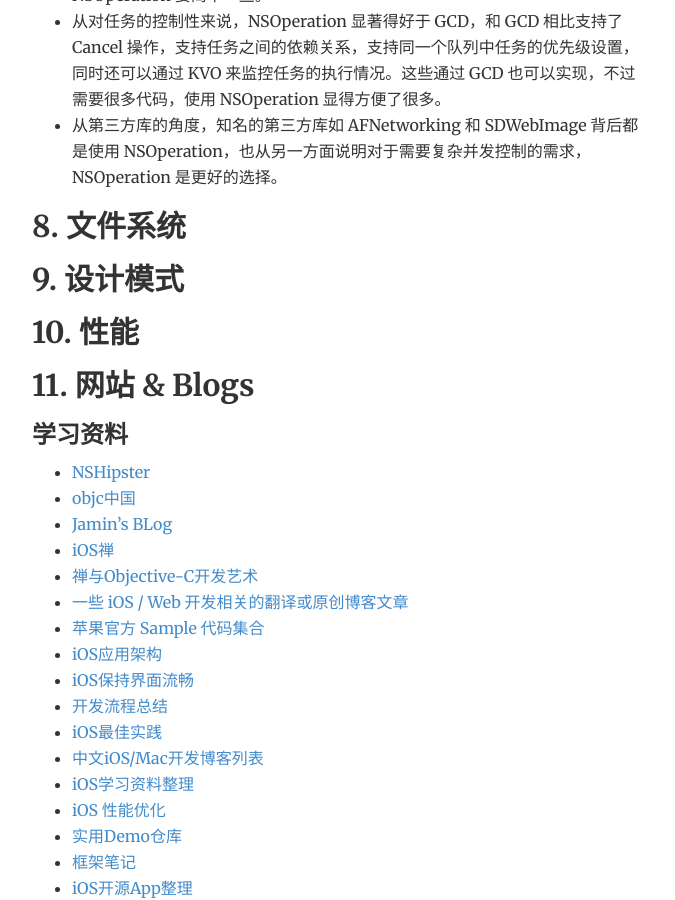
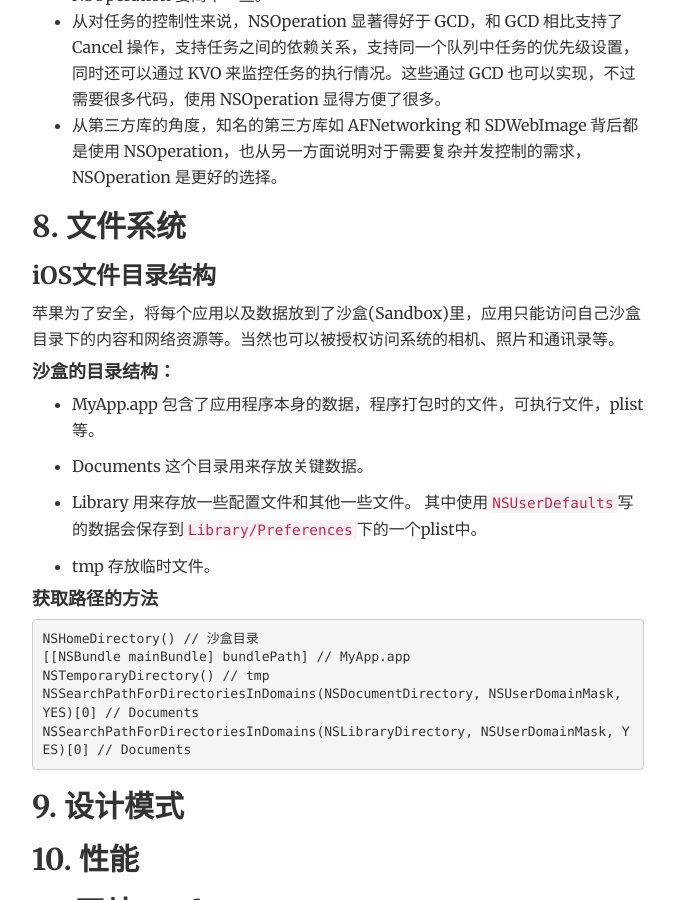
Before and after one commit to FaiChou/faichou.github.io, a Jekyll site: the page built from _posts/2016-05-09-Cocoa Touch.md, in a window 1280 px wide and 900 px high, scrolled down 11249 px. Shown: the whole window, without its empty margins (302-977 px from the left). Built offline with Jekyll 4.4.1, drawn with Linux system fonts in a browser that asks for light colours; comment, search, counter and statistics services are not loaded.

Commit message:
Update 2016-05-09-Cocoa Touch.md

````diff
--- a/_posts/2016-05-09-Cocoa Touch.md
+++ b/_posts/2016-05-09-Cocoa Touch.md
@@ -486,6 +486,39 @@
 
 ## 8. 文件系统
 
+
+
+### iOS文件目录结构
+
+苹果为了安全，将每个应用以及数据放到了沙盒(Sandbox)里，应用只能访问自己沙盒目录下的内容和网络资源等。当然也可以被授权访问系统的相机、照片和通讯录等。
+
+#### 沙盒的目录结构：
+
+- MyApp.app
+    包含了应用程序本身的数据，程序打包时的文件，可执行文件，plist等。
+
+- Documents
+   这个目录用来存放关键数据。
+
+- Library
+    用来存放一些配置文件和其他一些文件。
+    其中使用`NSUserDefaults`写的数据会保存到`Library/Preferences`下的一个plist中。
+
+- tmp
+    存放临时文件。
+
+#### 获取路径的方法
+
+```
+NSHomeDirectory() // 沙盒目录
+[[NSBundle mainBundle] bundlePath] // MyApp.app
+NSTemporaryDirectory() // tmp
+NSSearchPathForDirectoriesInDomains(NSDocumentDirectory, NSUserDomainMask, YES)[0] // Documents
+NSSearchPathForDirectoriesInDomains(NSLibraryDirectory, NSUserDomainMask, YES)[0] // Documents
+```
+
+
+
 ## 9. 设计模式
 
 ## 10. 性能
````
